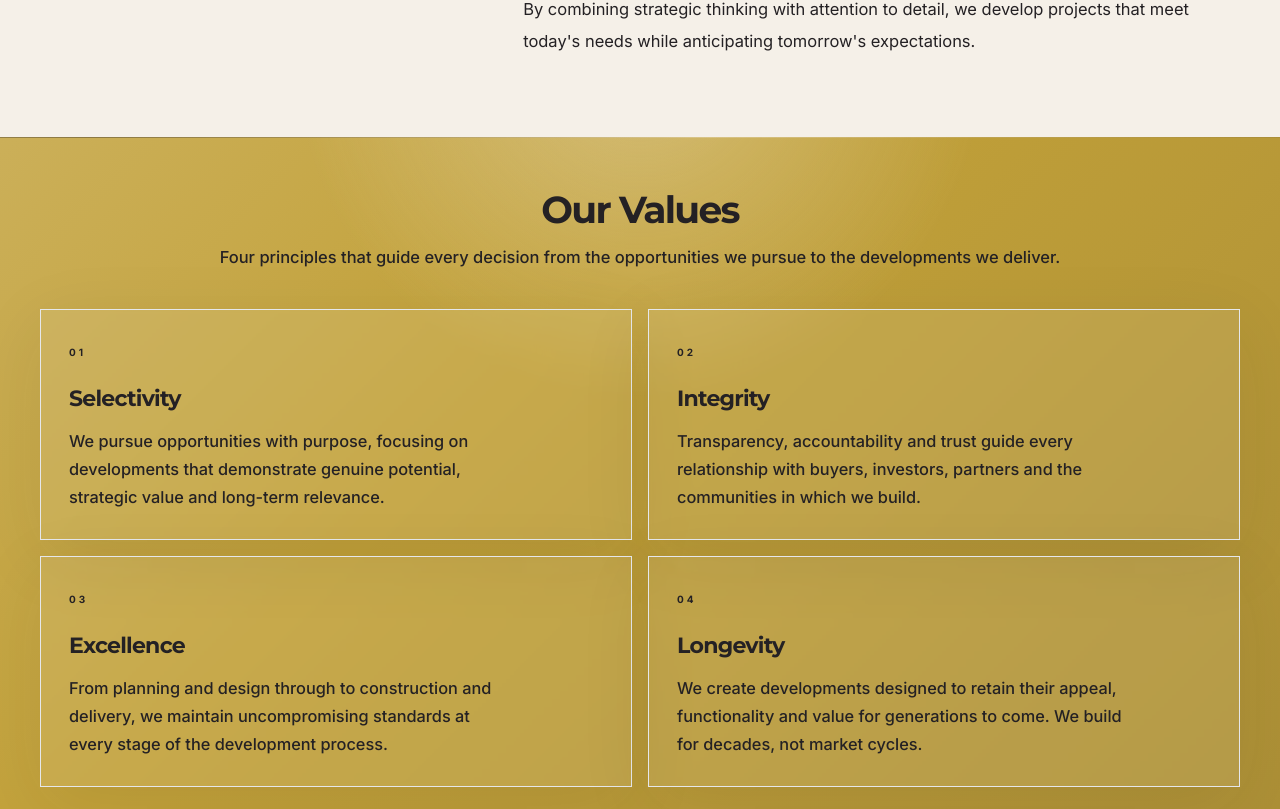
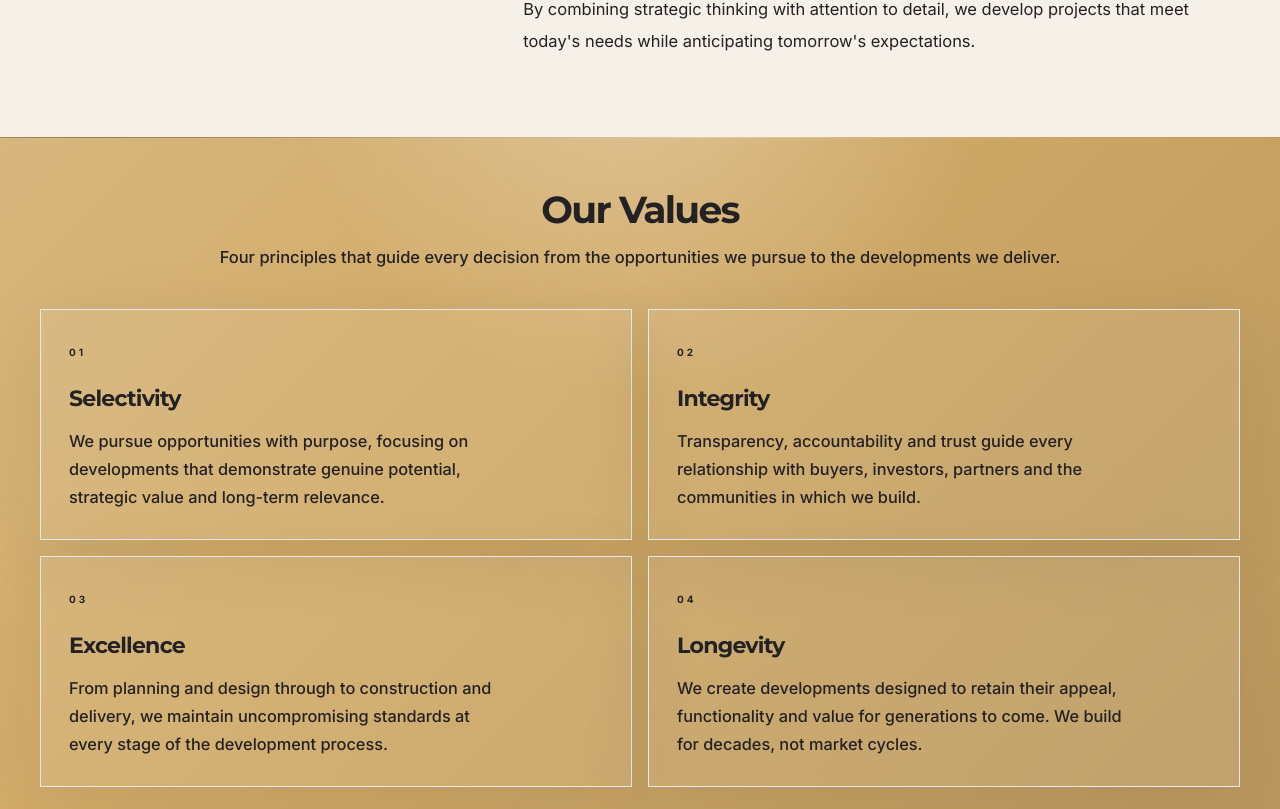
Before and after one commit to tmsgroupeu/tmsestates, a Next.js app in the folder web/: page /en/about in a window 1280 px wide. Shown: the part 1571-2380 px from the top of the page. Built offline with nearby package versions, Linux system fonts and the light colour scheme.

Commit message:
Add files via upload

```diff
--- a/web/src/app/[locale]/about/page.tsx
+++ b/web/src/app/[locale]/about/page.tsx
@@ -182,7 +182,7 @@ export default function AboutPage() {
         </div>
       </section>
 
-      <section className="relative overflow-hidden bg-[#C2A139] px-6 py-12 text-[#242124] md:px-10 md:py-14">
+      <section className="relative overflow-hidden bg-[#D1AA67] px-6 py-12 text-[#242124] md:px-10 md:py-14">
         <div className="absolute inset-0 bg-[radial-gradient(circle_at_50%_-12%,rgba(245,240,232,0.34),transparent_34%),linear-gradient(135deg,rgba(245,240,232,0.18),transparent_38%,rgba(36,33,36,0.14))]" />
         <div className="values-dark-line pointer-events-none absolute inset-x-0 top-0 h-px" />
         <div className="values-dark-line pointer-events-none absolute inset-x-0 bottom-0 h-px opacity-55" />
```
